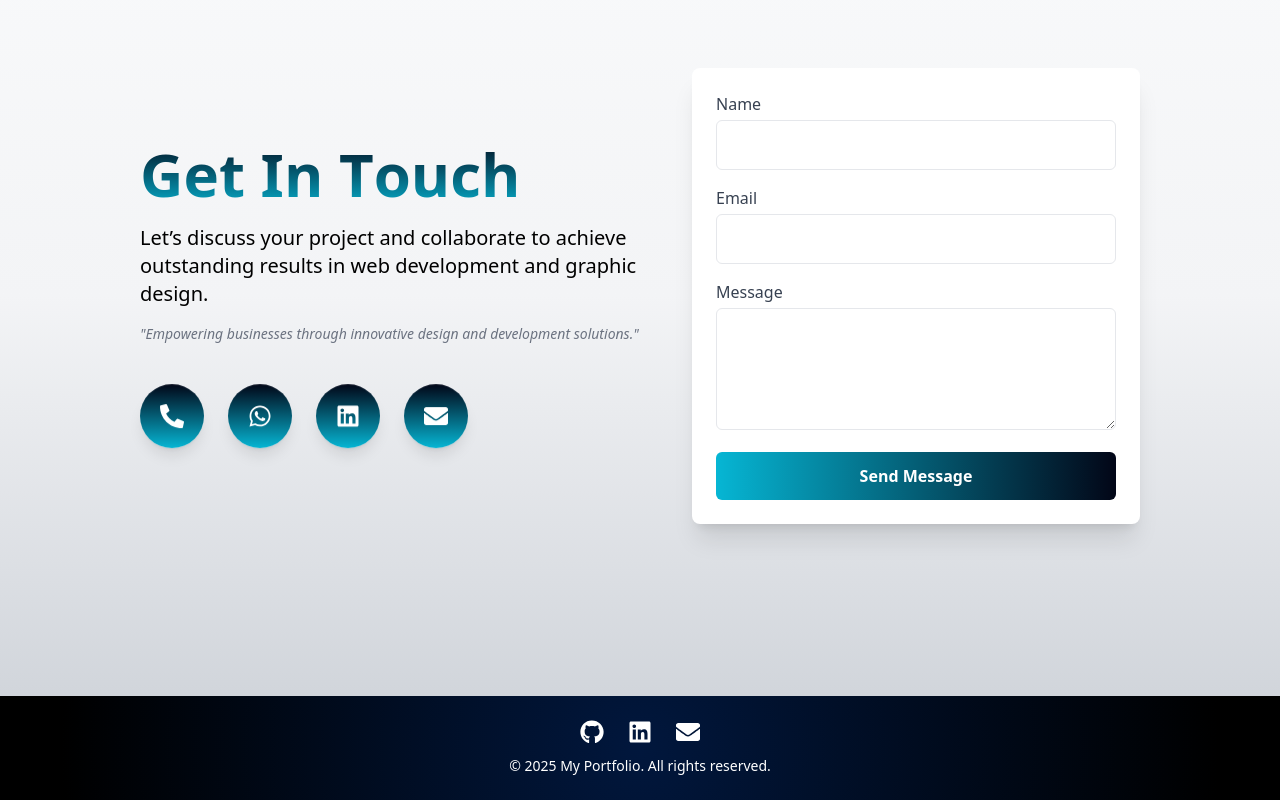
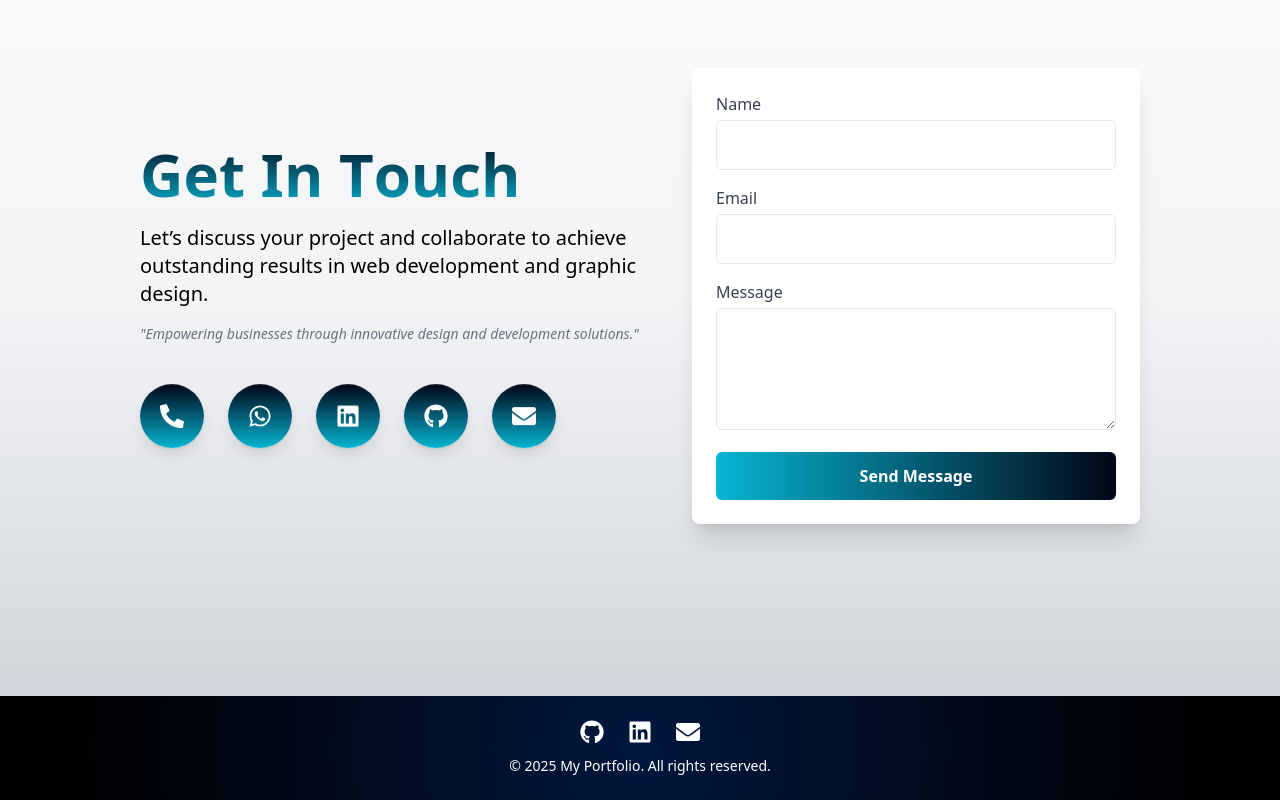
Before and after one commit to MostafaGhazall/My-Portfolio, a React (Vite) app: page / in a window 1280 px wide. Shown: the part 3427-4227 px from the top of the page. Built offline with nearby package versions, Linux system fonts and the light colour scheme.

Commit message:
added github to contact section

```diff
--- a/src/pages/Contact.tsx
+++ b/src/pages/Contact.tsx
@@ -5,7 +5,7 @@ import {
   FaPhoneAlt,
   FaWhatsapp,
   FaLinkedin,
-  // FaGithub,
+  FaGithub,
   FaEnvelope,
 } from "react-icons/fa";
 
@@ -26,11 +26,11 @@ const Contact: React.FC = () => {
       link: "https://www.linkedin.com/in/mostafa-ghazal-software-engineer/",
       label: "LinkedIn",
     },
-    // {
-    //   icon: <FaGithub />,
-    //   link: "https://github.com/MostafaGhazall",
-    //   label: "GitHub",
-    // },
+    {
+      icon: <FaGithub />,
+      link: "https://github.com/MostafaGhazall",
+      label: "GitHub",
+    },
     {
       icon: <FaEnvelope />,
       link: "mailto:mostafaghazal210@gmail.com",
```
